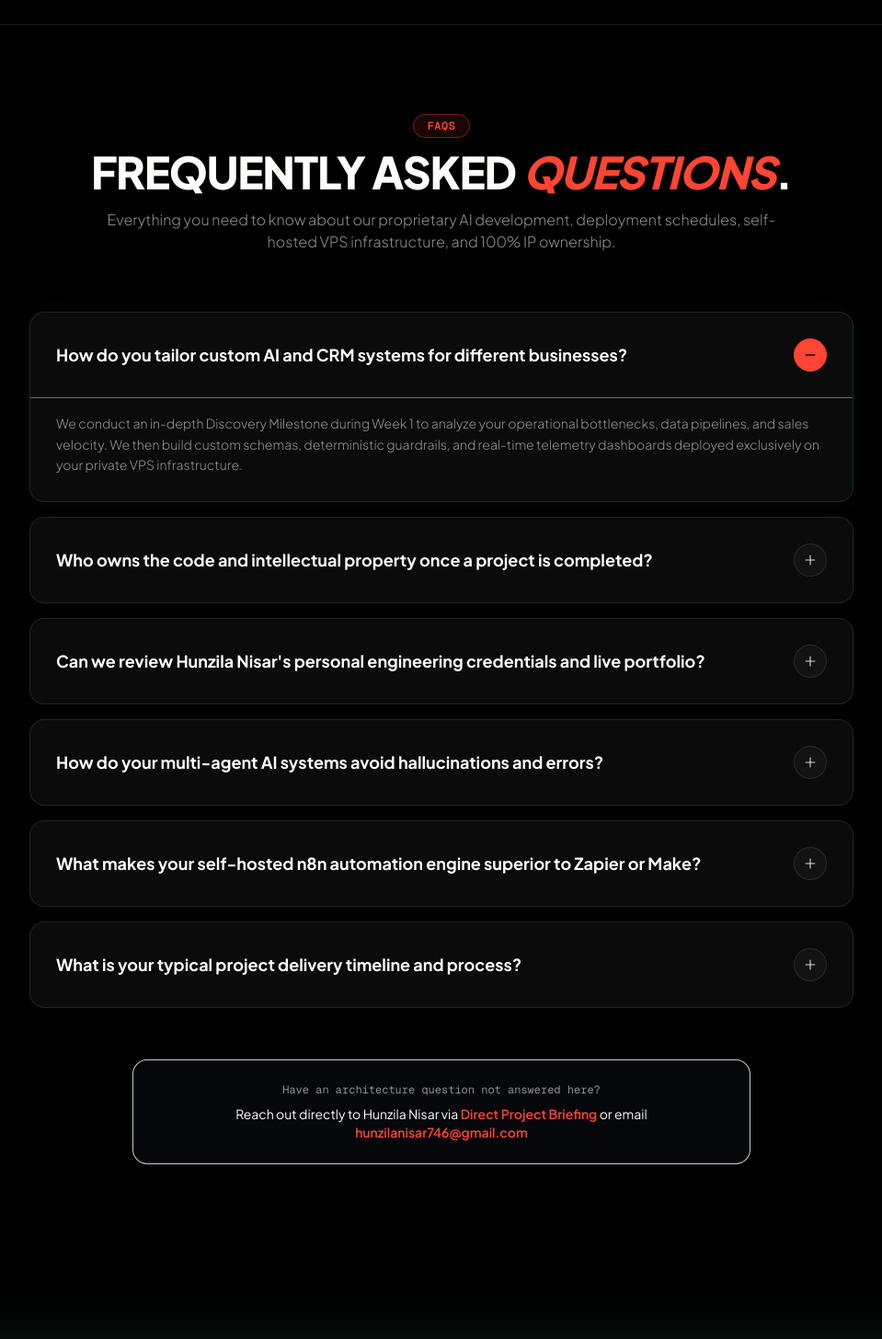
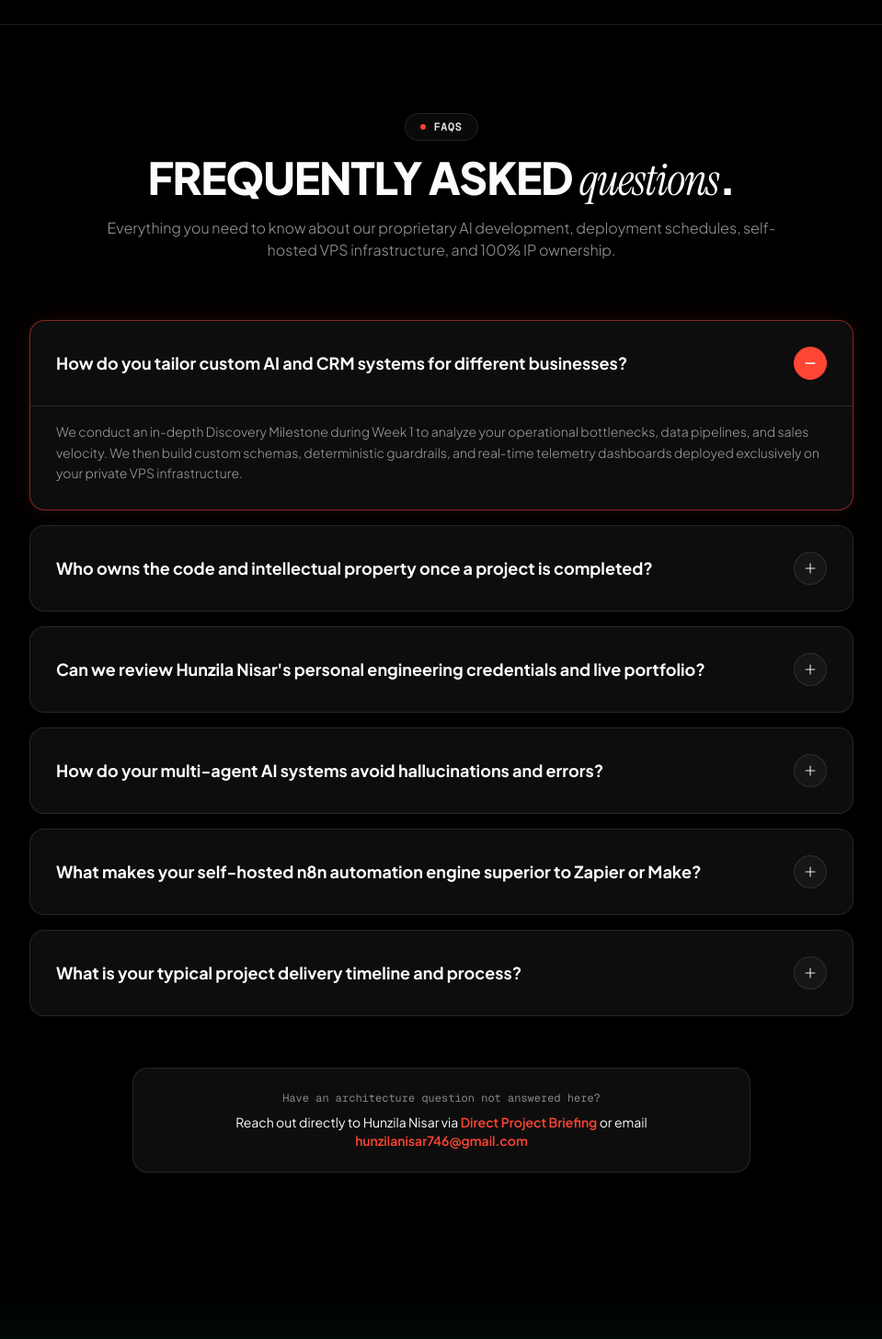
Before and after one commit to HunzilaRajput746/Cortelo, a Next.js app: page / in a window 1280 px wide. Shown: the part 9780-11236 px from the top of the page at 92% size, without its empty margins (160-1119 px from the left). Built offline with nearby package versions, Linux system fonts and the light colour scheme.

Commit message:
Update FAQ accordions with conversion active states and flame indicators

```diff
--- a/src/components/FAQSection.tsx
+++ b/src/components/FAQSection.tsx
@@ -1,7 +1,7 @@
 "use client";
 
 import React, { useState } from "react";
-import { Plus, Minus, ExternalLink, HelpCircle } from "lucide-react";
+import { Plus, Minus, ExternalLink } from "lucide-react";
 import { AGENCY_FAQS, FOUNDER_DATA } from "@/lib/agencyData";
 
 export default function FAQSection() {
@@ -12,16 +12,17 @@ export default function FAQSection() {
   };
 
   return (
-    <section id="faq" className="py-24 px-6 sm:px-10 max-w-[1440px] mx-auto border-t border-cortelo-border">
+    <section id="faq" className="py-24 px-6 sm:px-10 max-w-[1440px] mx-auto border-t border-white/10">
       {/* Header */}
       <div className="text-center max-w-3xl mx-auto space-y-4 mb-16">
-        <span className="px-3.5 py-1 rounded-full border border-cortelo-mint/40 bg-cortelo-mint/10 text-xs font-mono text-cortelo-mint font-semibold uppercase tracking-wider">
+        <span className="px-4 py-1.5 rounded-full border border-white/10 bg-white/[0.04] text-xs font-mono text-white/90 font-semibold uppercase tracking-wider inline-flex items-center gap-2">
+          <span className="w-1.5 h-1.5 rounded-full bg-[#FF4533]" />
           FAQs
         </span>
-        <h2 className="text-3xl sm:text-5xl font-black uppercase text-cortelo-text tracking-tight">
-          Frequently asked <span className="text-cortelo-mint italic">questions</span>.
+        <h2 className="text-3xl sm:text-5xl font-black uppercase text-[#FCFCFA] tracking-tight">
+          Frequently asked <span className="font-serif italic font-normal text-white lowercase">questions</span>.
         </h2>
-        <p className="text-sm sm:text-base text-cortelo-muted leading-relaxed font-light">
+        <p className="text-sm sm:text-base text-white/60 leading-relaxed font-light">
           Everything you need to know about our proprietary AI development, deployment schedules, self-hosted VPS infrastructure, and 100% IP ownership.
         </p>
       </div>
@@ -33,24 +34,26 @@ export default function FAQSection() {
           return (
             <div
               key={index}
-              className={`glass-panel rounded-2xl border transition-all duration-300 ${isOpen
-                  ? "border-cortelo-mint/40 bg-[#0B0F19]/90 shadow-[0_0_20px_rgba(45,212,167,0.06)]"
-                  : "border-cortelo-border/70 bg-[#0B0F19]/60 hover:border-cortelo-mint/30"
-                }`}
+              className={`rounded-2xl border transition-all duration-300 bg-[#0D0D0D] ${
+                isOpen
+                  ? "border-[#FF4533]/50 shadow-[0_0_25px_rgba(255,69,51,0.1)]"
+                  : "border-white/10 hover:border-white/20"
+              }`}
             >
               <button
                 onClick={() => toggle(index)}
                 aria-expanded={isOpen}
                 className="w-full p-6 sm:p-7 text-left flex justify-between items-center gap-4 focus:outline-none cursor-pointer group"
               >
-                <span className="font-bold text-base sm:text-lg text-cortelo-text group-hover:text-cortelo-mint transition-colors">
+                <span className="font-bold text-base sm:text-lg text-[#FCFCFA] group-hover:text-white transition-colors">
                   {faq.q}
                 </span>
                 <div
-                  className={`w-9 h-9 rounded-full flex items-center justify-center shrink-0 border transition-all duration-300 ${isOpen
-                      ? "bg-cortelo-mint text-[#07090E] border-cortelo-mint"
-                      : "bg-white/[0.03] text-cortelo-muted border-cortelo-border group-hover:border-cortelo-mint/40 group-hover:text-cortelo-text"
-                    }`}
+                  className={`w-9 h-9 rounded-full flex items-center justify-center shrink-0 border transition-all duration-300 ${
+                    isOpen
+                      ? "bg-[#FF4533] text-white border-[#FF4533]"
+                      : "bg-white/[0.04] text-white/60 border-white/10 group-hover:border-white/20 group-hover:text-white"
+                  }`}
                 >
                   {isOpen ? (
                     <Minus className="w-4 h-4 stroke-[2.5]" />
@@ -61,7 +64,7 @@ export default function FAQSection() {
               </button>
 
               {isOpen && (
-                <div className="px-6 sm:px-7 pb-6 sm:pb-7 text-sm text-cortelo-muted leading-relaxed font-light border-t border-cortelo-border/40 pt-4 animate-in fade-in duration-200 space-y-3">
+                <div className="px-6 sm:px-7 pb-6 sm:pb-7 text-sm text-white/60 leading-relaxed font-light border-t border-white/10 pt-4 animate-in fade-in duration-200 space-y-3">
                   <p>{faq.a}</p>
 
                   {/* Additional Founder link for credibility */}
@@ -71,7 +74,7 @@ export default function FAQSection() {
                         href={FOUNDER_DATA.portfolioUrl}
                         target="_blank"
                         rel="noopener noreferrer"
-                        className="inline-flex items-center gap-1.5 text-xs font-mono text-cortelo-mint hover:underline font-semibold"
+                        className="inline-flex items-center gap-1.5 text-xs font-mono text-[#FF4533] hover:underline font-semibold"
                       >
                         <span>Founder Portfolio & Projects (devhunzila.site)</span>
                         <ExternalLink className="w-3.5 h-3.5" />
@@ -86,22 +89,22 @@ export default function FAQSection() {
       </div>
 
       {/* Direct Contact Banner */}
-      <div className="mt-14 max-w-2xl mx-auto p-6 rounded-2xl border border-cortelo-border/80 bg-[#0F131D]/40 text-center space-y-2">
-        <p className="text-xs font-mono text-cortelo-muted">
+      <div className="mt-14 max-w-2xl mx-auto p-6 rounded-2xl border border-white/10 bg-[#0D0D0D] text-center space-y-2">
+        <p className="text-xs font-mono text-white/50">
           Have an architecture question not answered here?
         </p>
-        <p className="text-sm text-cortelo-text">
+        <p className="text-sm text-[#FCFCFA]">
           Reach out directly to Hunzila Nisar via{" "}
           <a
             href={FOUNDER_DATA.whatsappUrl}
-            className="text-cortelo-mint font-semibold hover:underline"
+            className="text-[#FF4533] font-semibold hover:underline"
           >
             Direct Project Briefing
           </a>{" "}
           or email{" "}
           <a
             href={`mailto:${FOUNDER_DATA.email}`}
-            className="text-cortelo-mint font-semibold hover:underline"
+            className="text-[#FF4533] font-semibold hover:underline"
           >
             {FOUNDER_DATA.email}
           </a>
```
